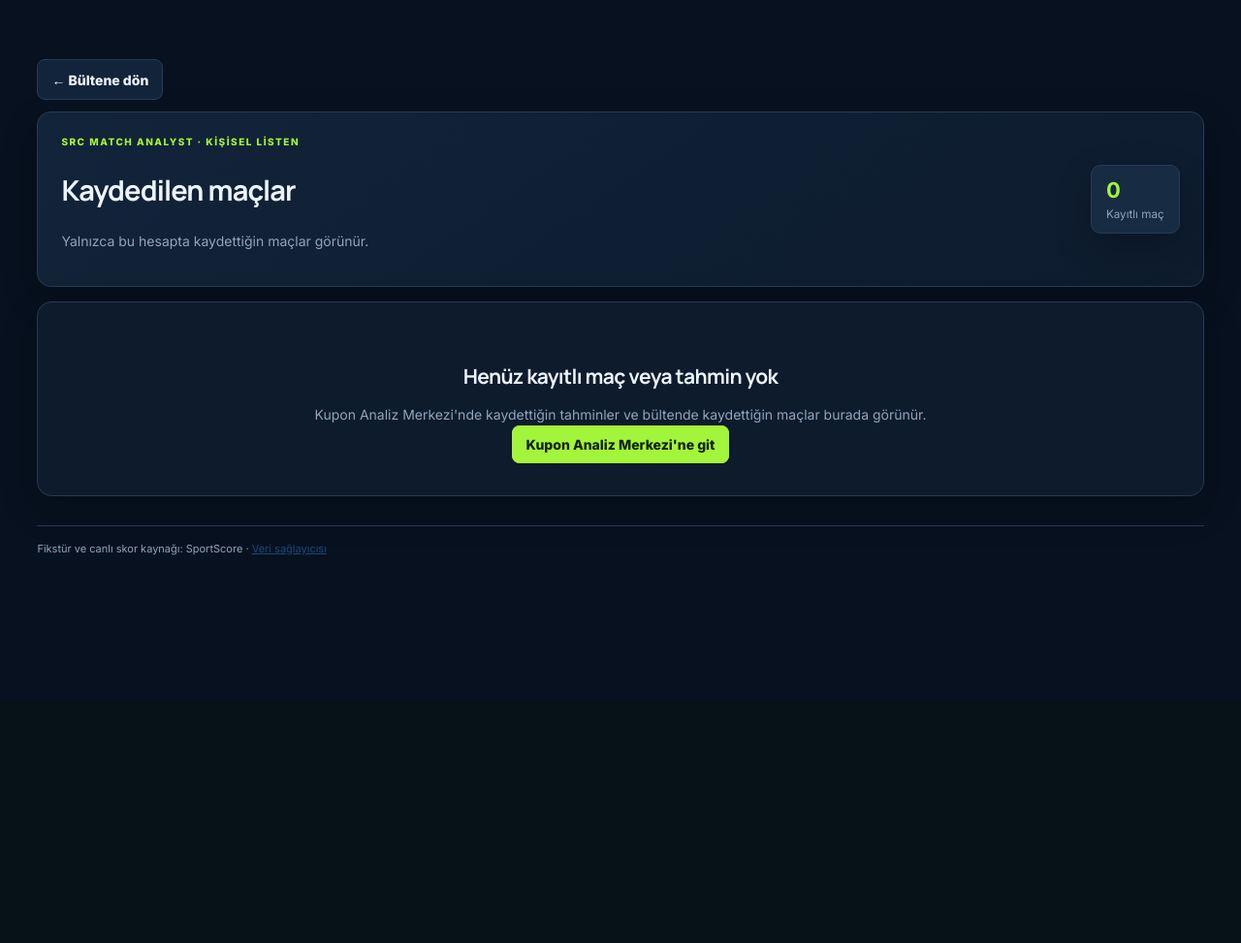
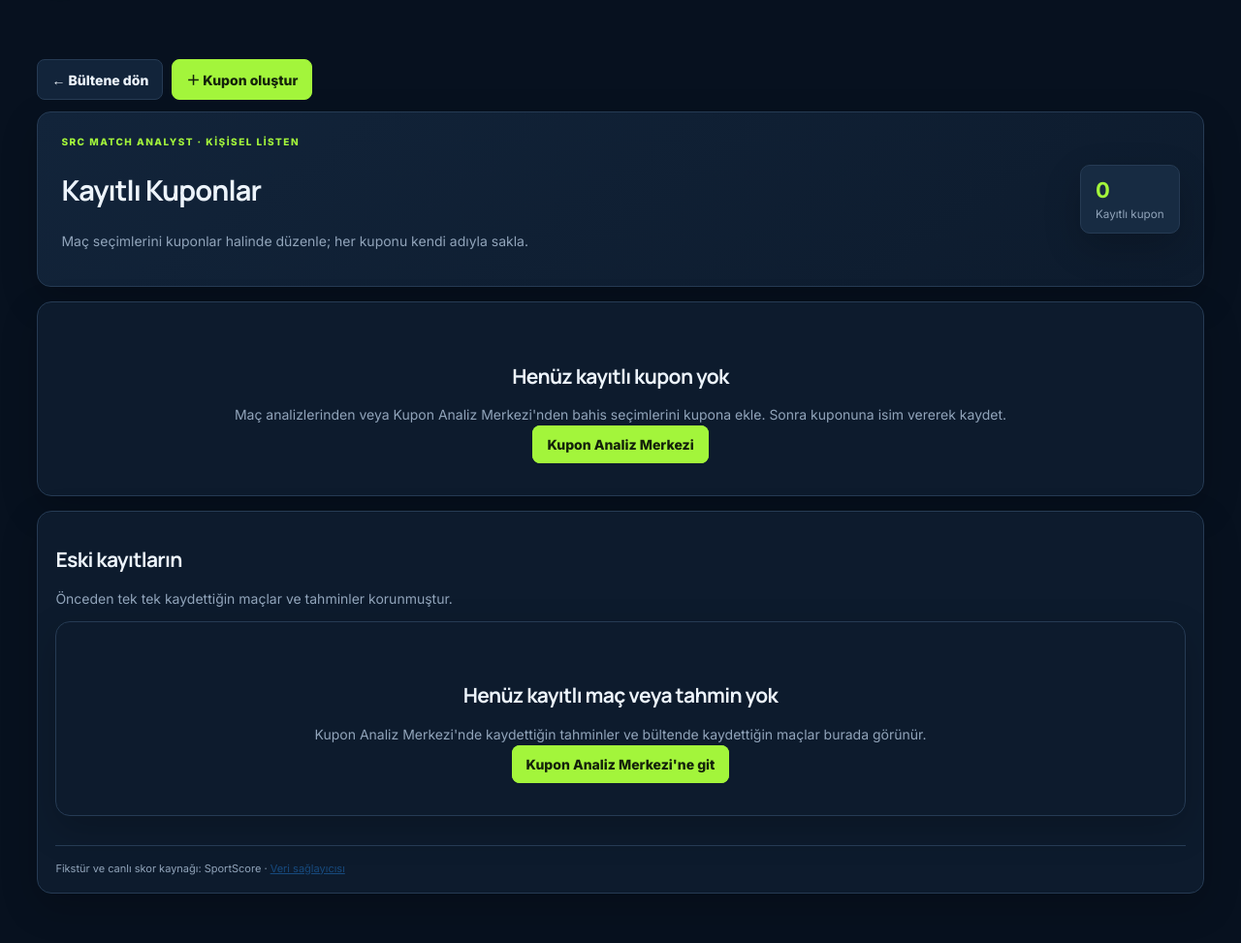
Before and after one commit to sercantapu19-eng/src-match-analyst, a Flask app: page /saved in a window 1280 px wide. Shown: the part 76-1049 px from the top of the page at 97% size. Before the commit the page ends 649 px from the top, so only its background shows below. Run offline with Flask 3, Linux system fonts and the light colour scheme; the visitor is signed in with stand-in values (Sample User, id 1); data that the repository does not hold is empty; some libraries are stand-ins or nearby versions.

Commit message:
Show named saved coupons separately from legacy saves

```diff
--- a/templates/saved.html
+++ b/templates/saved.html
@@ -1,6 +1,22 @@
 {% extends "base.html" %}{% block content %}
-<nav class="detail-actions"><a class="button secondary" href="/">← Bültene dön</a></nav>
-<section class="hero saved-hero"><div><div class="eyebrow">SRC MATCH ANALYST · KİŞİSEL LİSTEN</div><h1>Kaydedilen maçlar</h1><p>Yalnızca bu hesapta kaydettiğin maçlar görünür.</p></div><div class="stats"><div><b>{{matches|length}}</b><small>Kayıtlı maç</small></div></div></section>
+<nav class="detail-actions"><a class="button secondary" href="/">← Bültene dön</a><a class="button" href="/coupon/draft">＋ Kupon oluştur</a></nav>
+<section class="hero saved-hero"><div><div class="eyebrow">SRC MATCH ANALYST · KİŞİSEL LİSTEN</div><h1>Kayıtlı Kuponlar</h1><p>Maç seçimlerini kuponlar halinde düzenle; her kuponu kendi adıyla sakla.</p></div><div class="stats"><div><b>{{coupons|length}}</b><small>Kayıtlı kupon</small></div></div></section>
+{% if coupons %}
+<section class="saved-matches-grid" aria-label="Kayıtlı kuponlar">
+{% for coupon in coupons %}
+<article class="panel saved-match-card">
+ <div class="saved-section-heading"><div><h2>{{coupon.name}}</h2><p class="saved-card-meta">{{coupon.saved_at[:16] if coupon.saved_at else coupon.created_at[:16]}} · {{coupon_items[coupon.id]|length}} bahis</p></div><span class="saved-section-count">KUPON</span></div>
+ {% for p in coupon_items[coupon.id] %}
+ <div class="coupon-saved-row"><div><strong>{{p.home|team_display}} – {{p.away|team_display}}</strong><small>{{p.league}} · {{p.kickoff[:10] if p.kickoff else "—"}} {{p.kickoff[11:16] if p.kickoff and p.kickoff|length>=16 else ""}}</small></div><span>{{p.market_key|market_tr}} · {{p.selection_key|selection_tr(p.market_key)}}</span><span>{% if p.status=="finished" %}{{p.home_goals if p.home_goals is not none else "—"}} – {{p.away_goals if p.away_goals is not none else "—"}}{% else %}Bekliyor{% endif %}</span><a href="/match/{{p.id}}">Analiz →</a></div>
+ {% endfor %}
+ <form method="post" action="/coupon/{{coupon.id}}/delete" onsubmit="return confirm('Bu kupon silinsin mi?')"><input type="hidden" name="csrf_token" value="{{csrf_token()}}"><button class="button secondary" type="submit">Kuponu sil</button></form>
+</article>
+{% endfor %}
+</section>
+{% else %}
+<section class="empty"><h2>Henüz kayıtlı kupon yok</h2><p>Maç analizlerinden veya Kupon Analiz Merkezi'nden bahis seçimlerini kupona ekle. Sonra kuponuna isim vererek kaydet.</p><a class="button" href="/coupon">Kupon Analiz Merkezi</a></section>
+{% endif %}
+<section class="panel"><h2>Eski kayıtların</h2><p class="muted">Önceden tek tek kaydettiğin maçlar ve tahminler korunmuştur.</p>
 {% if selected_predictions %}
 <section class="panel saved-match saved-predictions-panel">
  <div class="saved-section-heading"><div><h2>Kaydettiğim tahminler</h2><p class="muted">Yalnızca seçtiğin pazar tahminleri burada listelenir.</p></div><span class="saved-section-count">{{selected_predictions|length}} tahmin</span></div>
```
